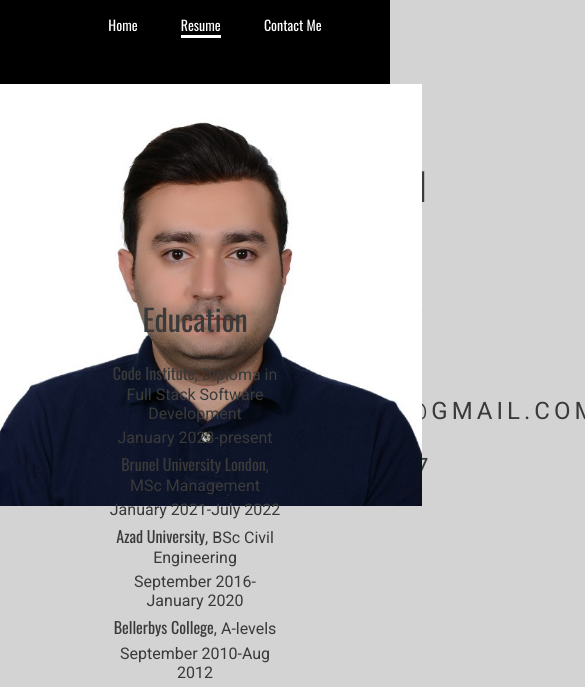
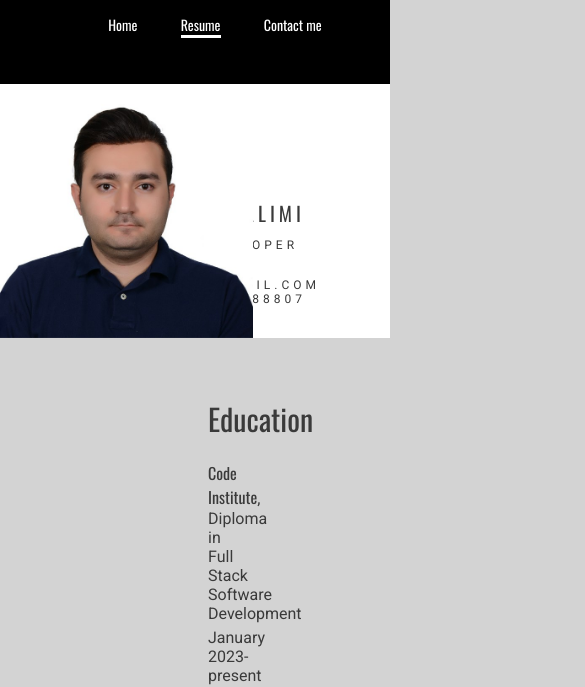
Before and after one commit to Amiirsalimi/my-resume-project1, a plain HTML site: page resume.html in a window 390 px wide. Shown: the top 687 px of the page, 585 px wide, since content can reach past the window. Drawn offline with nearby package versions, Linux system fonts and the light colour scheme.

Commit message:
responsive design for tablets

```diff
--- a/assets/css/style.css
+++ b/assets/css/style.css
@@ -156,7 +156,7 @@
   }
 
   .resume {
-    padding: 100px;
+    padding: 200px;
     font-family: Roboto, sans-serif;
     font-size: 16px;
     color: #3a3a3a;
@@ -303,7 +303,33 @@
   }
 
  @media screen and (max-width: 1290px){
-
+  #intro {
+    font-size: 16px;
+    top: 30%;
+  }
+  #photo {
+    left: 70%;
+    top: 30%;
+  }
+  #bio {
+    top: 700px;
+    width: 70%;
+  }
+  #banner2 {
+    height: 30%;
+  }
+  #intro2 {
+    padding-right: 70px;
+    font-size: 12px;
+    padding-top: 50px;
+    float: right;
+  }
+  #name2 {
+    font-family: oswald, sans-serif;
+    font-size: 20px;
+    margin-bottom: 10px;
+    font-weight: bolder;
+  }
  }
 
  @media screen and (max-width: 600px) {
--- a/resume.html
+++ b/resume.html
@@ -18,7 +18,7 @@
                 <ul>
                     <li><a href="index.html">Home</a></li>
                     <li><a href="resume.html" class="active">Resume</a></li>
-                    <li><a href="contact.html">Contact Me</a></li>
+                    <li><a href="contact.html">Contact me</a></li>
                 </ul>
             </nav>
         </header>
```
Also changed, not shown: contact.html (+1 -1 lines), index.html (+1 -1 lines).
